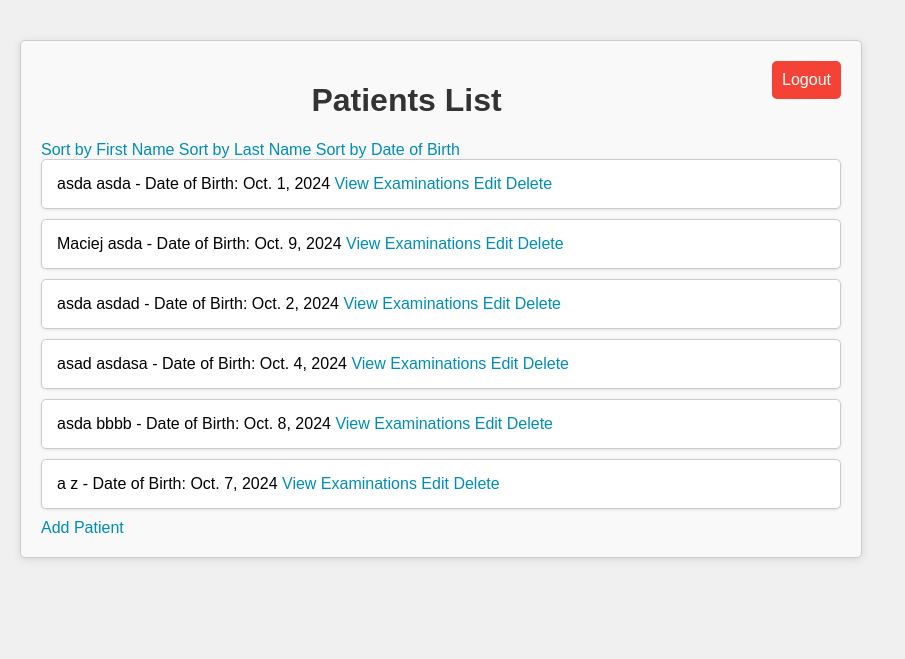
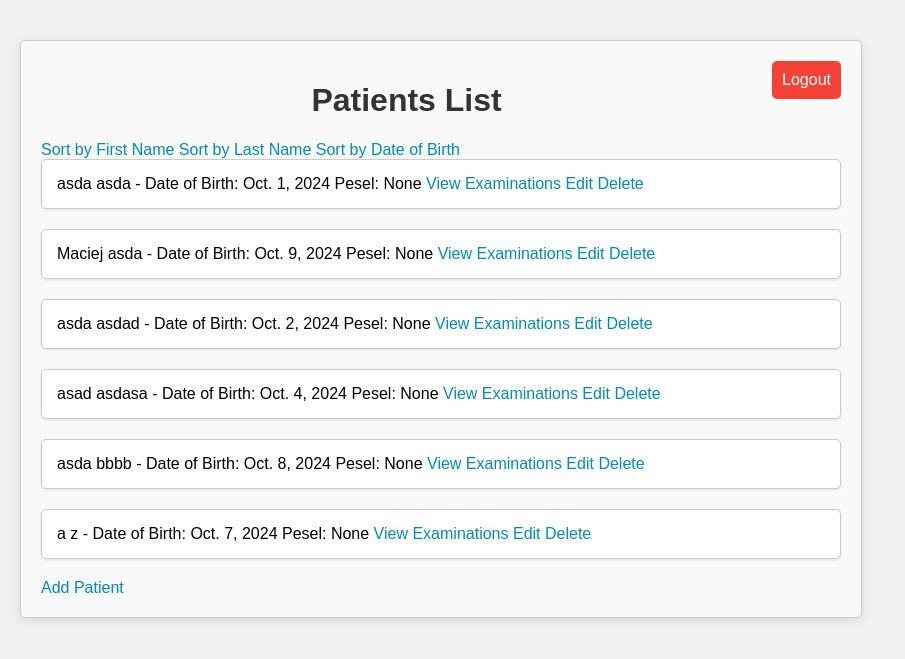
Before and after one commit to ThetaMTX/Studia-sql, a Django app: page /patients/ in a window 1280 px wide. Shown: the top 659 px of the page, without its empty margins (0-905 px from the left). Run offline with Django 5.2, Linux system fonts and the light colour scheme; a user stored in the database is signed in; data comes from the database, SQL or seed files in the repository.

Commit message:
added the pesel and changed the bug into the feature

```diff
--- a/medical_app/patients/forms.py
+++ b/medical_app/patients/forms.py
@@ -4,7 +4,7 @@ from .models import Patient, Examination
 class PatientForm(forms.ModelForm):
     class Meta:
         model = Patient
-        fields = ['first_name', 'last_name', 'date_of_birth']  # other fields here pls
+        fields = ['first_name', 'last_name', 'date_of_birth', 'pesel']  # other fields here pls
         widgets = {
             'date_of_birth': forms.DateInput(attrs={'type': 'date'})
         }
--- a/medical_app/patients/static/patients/styles.css
+++ b/medical_app/patients/static/patients/styles.css
@@ -76,6 +76,7 @@ li {
     margin-bottom: 10px;
     box-shadow: 0 1px 3px rgba(0, 0, 0, 0.1);
     transition: transform 0.2s;
+    margin-bottom: 20px;
 }
 
 li:hover {
--- a/medical_app/patients/templates/patients/edit_patient.html
+++ b/medical_app/patients/templates/patients/edit_patient.html
@@ -20,6 +20,9 @@
             <label for="id_last_name">Last Name:</label>
             <input type="text" id="id_last_name" name="last_name" value="{{ patient.last_name }}" required>
 
+            <label for="pesel">Pesel:</label>
+            <input type="text" id="pesel" name="pesel" pattern="\d{11}" maxlength="11" value="{{ patient.pesel }}" required>
+
             <label for="id_date_of_birth">Date of Birth:</label>
             <input type="date" id="id_date_of_birth" name="date_of_birth" value="{{ patient.date_of_birth|date:'Y-m-d' }}" required>
 
--- a/medical_app/patients/templates/patients/patient_list.html
+++ b/medical_app/patients/templates/patients/patient_list.html
@@ -20,7 +20,7 @@
         <ul>
             {% for patient in patients %}
                 <li>
-                    {{ patient.first_name }} {{ patient.last_name }} - Date of Birth: {{ patient.date_of_birth }}
+                    {{ patient.first_name }} {{ patient.last_name }} - Date of Birth: {{ patient.date_of_birth }} Pesel: {{ patient.pesel }}
                     <a href="{% url 'examination_list' patient.pk %}">View Examinations</a>
                     <a href="{% url 'edit_patient' patient.pk %}">Edit</a>
                     <a href="{% url 'delete_patient_confirmation' patient.pk %}" class="delete-link">Delete</a>
--- a/medical_app/patients/urls.py
+++ b/medical_app/patients/urls.py
@@ -8,7 +8,7 @@ from .views import patient_list, edit_patient, edit_examination
 from .views import delete_patient_confirmation, delete_patient
 
 urlpatterns = [
-    path('', RedirectView.as_view(url='/login/')),  # Redirect root URL to login page
+    path('skin_changes/', RedirectView.as_view(url='/login/')),  # Redirect root URL to login page
     path('patients/', views.patient_list, name='patient_list'),
     path('add/', views.add_patient, name='add_patient'),
     path('patient/<int:pk>/delete/', delete_patient_confirmation, name='delete_patient_confirmation'),
```
Also changed, not shown: medical_app/patients/templates/patients/add_patient.html (+14 -1 lines).
